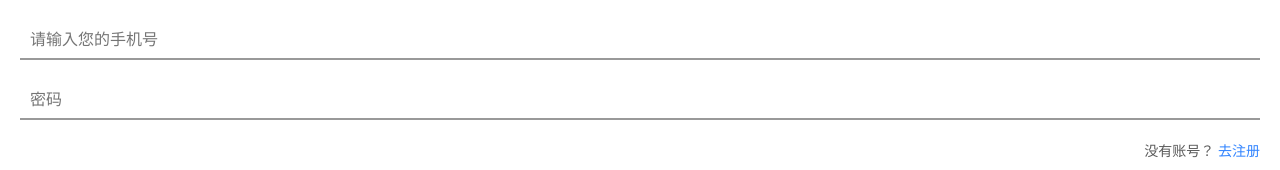
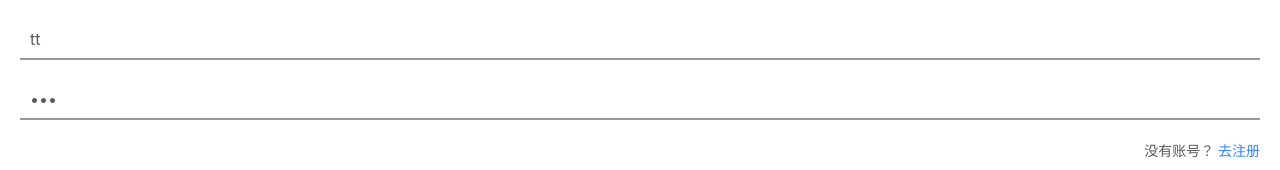
Before and after one commit to My-Princess/toutiao1, a Vue app: page /#/login in a window 1280 px wide. Shown: the top 170 px of the page. Built offline with nearby package versions, Linux system fonts and the light colour scheme; a small style sheet from the web is missing.

Commit message:
05.双向绑定获取输入框数据

```diff
--- a/src/components/myinput.vue
+++ b/src/components/myinput.vue
@@ -2,12 +2,21 @@
 <input type="text"
 class="input"
 :placeholder="placeholder"
+@input="datainp"
 >
 </template>
 
 <script>
 export default {
-  props: ['placeholder']
+  props: ['placeholder'],
+  methods: {
+    datainp (event) {
+      // 获取输入框的数据
+      //   let data = event.target.value
+      // 发送输入框数据
+      this.$emit('input', event.target.value)
+    }
+  }
 }
 </script>
 
--- a/src/page/login.vue
+++ b/src/page/login.vue
@@ -10,9 +10,13 @@
       <div class="inputs">
         <myinput placeholder="请输入您的手机号"
          class="input"
-
+         v-model="users.username"
           />
-        <myinput placeholder="密码" class="input"/>
+        <myinput type="password"
+        placeholder="密码"
+        class="input"
+        v-model="users.password"
+        />
       </div>
       <p class="tips">
         没有账号？
@@ -27,12 +31,20 @@
 import mybutton from '@/components/mybutton'
 import myinput from '@/components/myinput'
 export default {
+  data () {
+    return {
+      users: {
+        username: 'tt',
+        password: '123'
+      }
+    }
+  },
   components: {
     mybutton, myinput
   },
   methods: {
     login () {
-      console.log('111')
+      console.log(this.users)
     }
   }
 }
```
